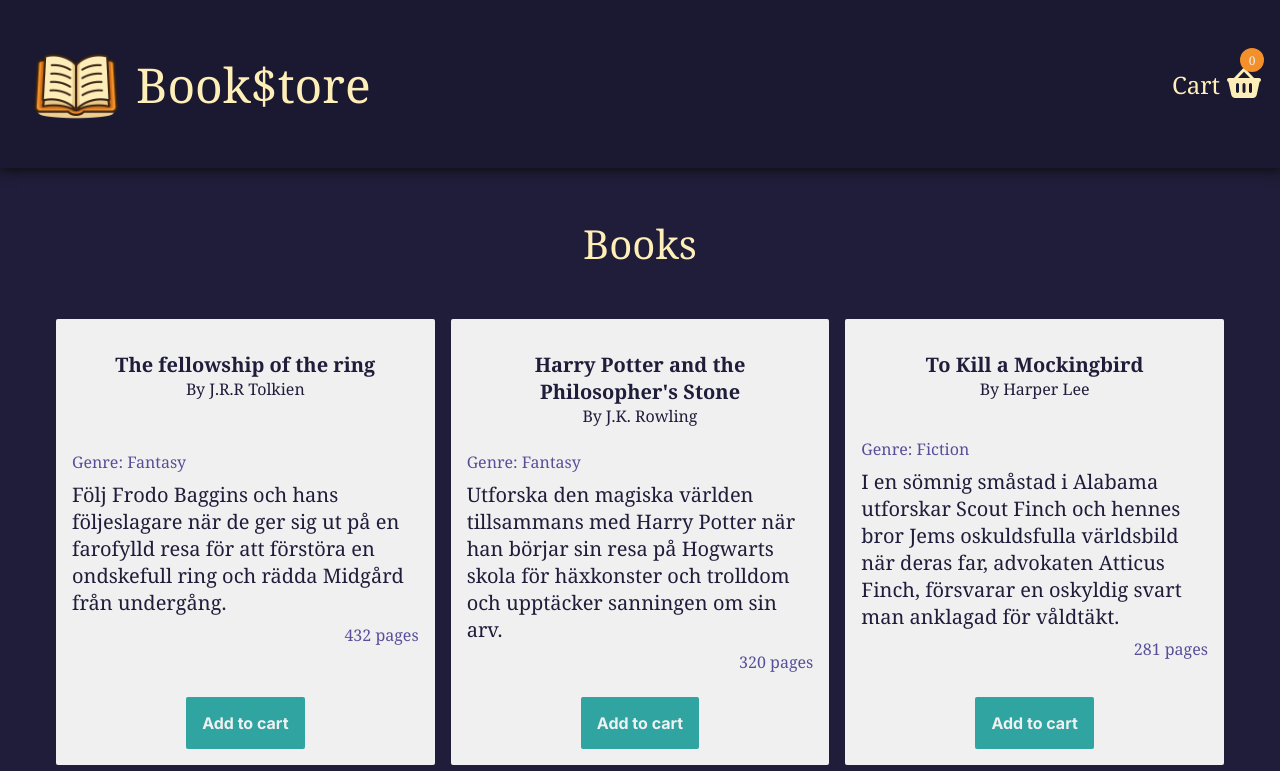
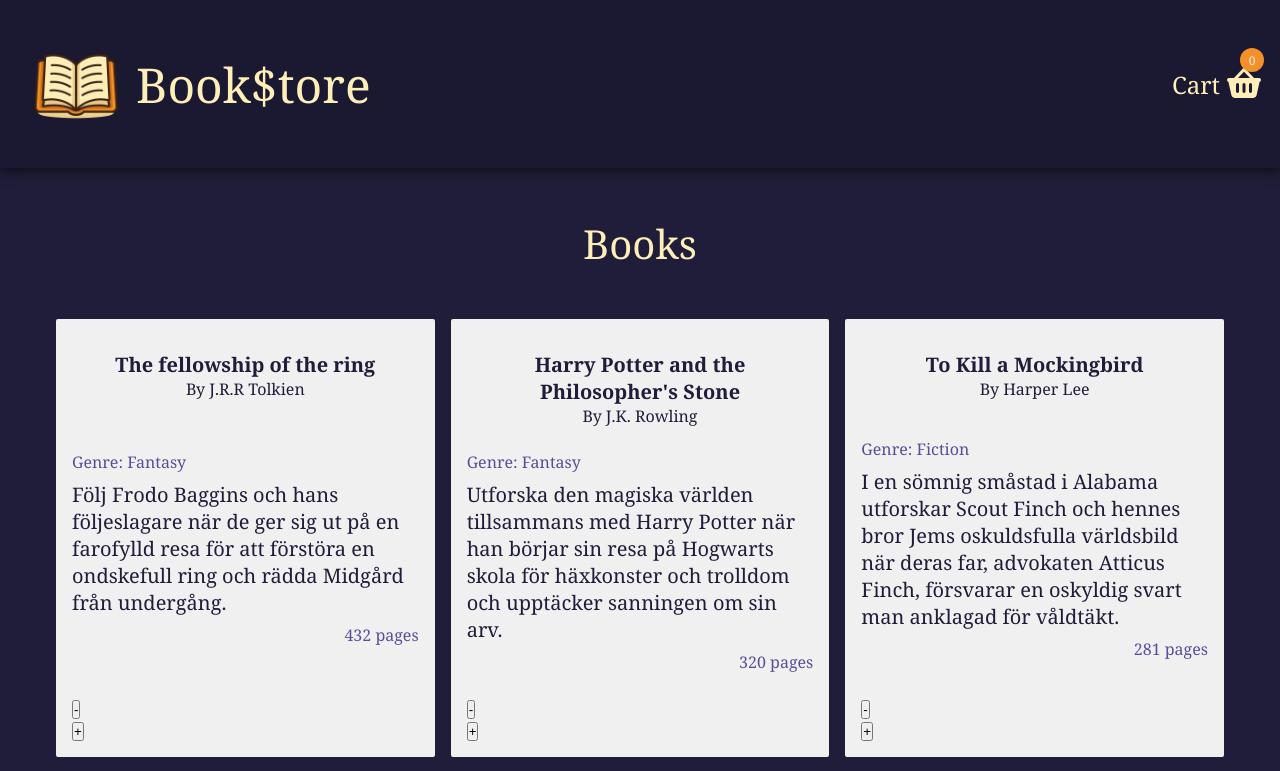
Before and after one commit to kdahlborn/Bookstore, a React (Vite) app: page / in a window 1280 px wide. Shown: the top 771 px of the page. Built offline with nearby package versions, Linux system fonts and the light colour scheme; a web font is replaced by a local one.

Commit message:
added addToCart function

```diff
--- a/src/App.jsx
+++ b/src/App.jsx
@@ -1,11 +1,43 @@
+import { useState } from 'react';
 import Header from './components/Header';
 import BookPage from './pages/BookPage';
+import calculateCartQty from './utils/calculateCartQty';
 
 function App() {
+    const [cart, setCart] = useState([]);
+
+    const addToCart = (book) => {
+        setCart((prev) => {
+            const bookExist = prev.find((item) => item.id === book.id);
+
+            if (bookExist) {
+                return prev.map((item) =>
+                    item.id === book.id
+                        ? { ...item, quantity: item.quantity + 1 }
+                        : item,
+                );
+            } else {
+                return [...prev, { ...book, quantity: 1 }];
+            }
+        });
+    };
+    console.log(cart);
+
+    const removeFromCart = (book) => {
+        const existingItem = cart.find((item) => item.id === book.id);
+
+        if (existingItem) {
+            existingItem.quantity--;
+        } else {
+            setCart((prev) => prev.filter((item) => item !== book));
+        }
+    };
+    console.log(cart);
+
     return (
         <div className="app">
-            <Header />
-            <BookPage />
+            <Header qty={calculateCartQty(cart)} />
+            <BookPage addToCart={addToCart} />
         </div>
     );
 }
--- a/src/components/Book.jsx
+++ b/src/components/Book.jsx
@@ -1,7 +1,8 @@
 import firstCaseToUpper from '../utils/firstCaseToUpper';
 import Button from './Button';
+import Counter from './Counter';
 
-const Book = ({ book }) => {
+const Book = ({ book, addToCart }) => {
     return (
         <article className="book">
             <section className="book__top">
@@ -15,11 +16,12 @@ const Book = ({ book }) => {
                 <p className="book__desc">{book.desc}</p>
                 <p className="book__pages">{book.pages} pages</p>
             </section>
-            <Button
+            {/* <Button
                 text="Add to cart"
                 className="book__btn"
-                onClick={(e) => console.log(book)}
-            />
+                onClick={() => addToCart(book)}
+            /> */}
+            <Counter book={book} addToCart={addToCart} />
         </article>
     );
 };
--- a/src/components/Cart.jsx
+++ b/src/components/Cart.jsx
@@ -1,9 +1,11 @@
-const Cart = () => {
+import { useState } from 'react';
+
+const Cart = ({ qty }) => {
     return (
         <div className="header__cart">
             <p className="header__cart-text">Cart</p>
             <i className="fa-solid fa-basket-shopping"></i>
-            <span className="header__cart-qty">0</span>
+            <span className="header__cart-qty">{qty}</span>
         </div>
     );
 };
--- /dev/null
+++ b/src/components/Counter.jsx
@@ -0,0 +1,13 @@
+const Counter = ({ book, addToCart }) => {
+    return (
+        <section className="counter">
+            <button className="counter__btn counter__btn--red">-</button>
+            <p className="counter__qty"></p>
+            <button className="counter__btn" onClick={() => addToCart(book)}>
+                +
+            </button>
+        </section>
+    );
+};
+
+export default Counter;
--- a/src/components/Header.jsx
+++ b/src/components/Header.jsx
@@ -1,11 +1,11 @@
 import Cart from './Cart';
 import Logo from './Logo';
 
-const Header = () => {
+const Header = ({ qty }) => {
     return (
         <header className="header">
             <Logo />
-            <Cart />
+            <Cart qty={qty} />
         </header>
     );
 };
--- a/src/pages/BookPage.jsx
+++ b/src/pages/BookPage.jsx
@@ -2,14 +2,13 @@ import BookList from '../components/BookList';
 import books from '../../assets/books.json';
 import Book from '../components/Book';
 
-const BookPage = () => {
+const BookPage = ({ addToCart }) => {
     return (
         <main className="page">
             <h1 className="page__title">Books</h1>
-            {/* <BookList /> */}
             <section className="books-container">
                 {books.map((book) => (
-                    <Book book={book} key={book.id} />
+                    <Book book={book} key={book.id} addToCart={addToCart} />
                 ))}
             </section>
         </main>
--- /dev/null
+++ b/src/utils/calculateCartQty.js
@@ -0,0 +1,3 @@
+export default function calculateCartQty(cart) {
+    return cart.reduce((total, item) => total + item.quantity, 0);
+}
```
